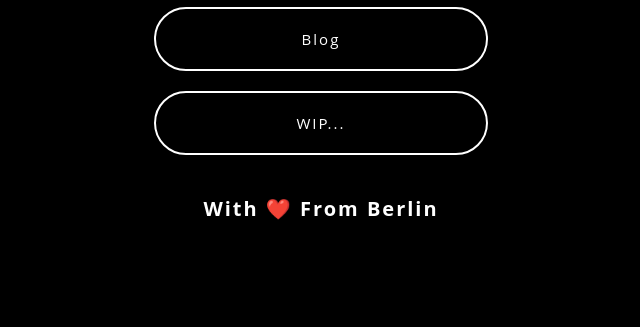
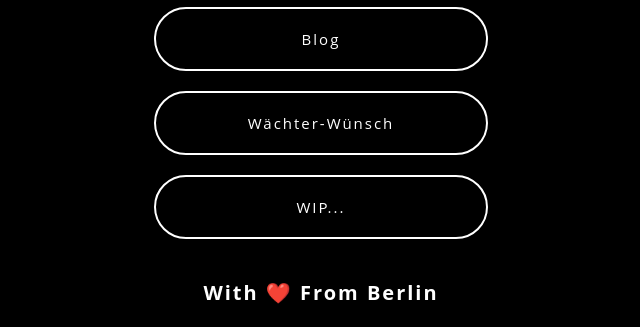
Before and after one commit to MJWcodr/customsocials, a plain HTML site: page index.html in a window 1280 px wide. Shown: the part 473-800 px from the top of the page, without its empty margins (319-959 px from the left). Drawn offline with Linux system fonts and the light colour scheme.

Commit message:
add Waechter-Wuensch

```diff
--- a/index.html
+++ b/index.html
@@ -31,6 +31,7 @@
     <hr width="10%" style="">
     <!-- Main -->
     <a href="https://mjwcodr.de" class="links">Blog</a>
+    <a href="https://waechter-wuensch.de" class="links">Wächter-Wünsch</a>
     <a class="links"> WIP...</a>
 
     <!-- Bottom -->
```
